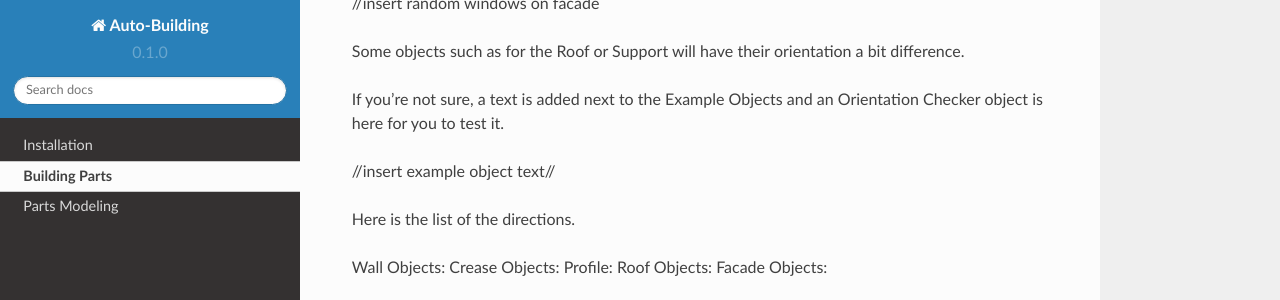
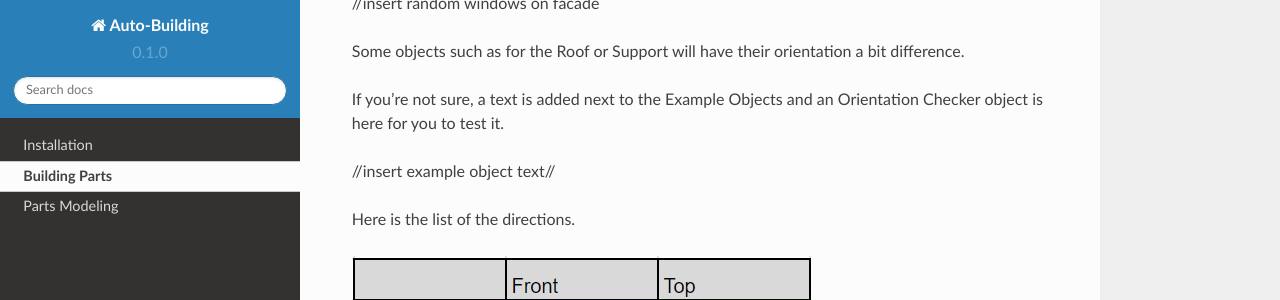
Before and after one commit to charlesque/Auto-Building, a Sphinx documentation site: the page built from docs/source/Setup.rst, in a window 1280 px wide and 900 px high, scrolled down 949 px, cut to the strip 0-300 px from the top of the window. Built offline with Sphinx 7.4.7 and the Read the Docs theme 2.0.0, drawn with Linux system fonts in a browser that asks for light colours.

Commit message:
Update Setup.rst

```diff
--- a/docs/source/Setup.rst
+++ b/docs/source/Setup.rst
@@ -38,11 +38,7 @@ If you're not sure, a text is added next to the Example Objects and an Orientati
 
 Here is the list of the directions.
 
-Wall Objects:
-Crease Objects:
-Profile:
-Roof Objects:
-Facade Objects:
+.. image:: images/Orientation.jpg
 
 
 
```
